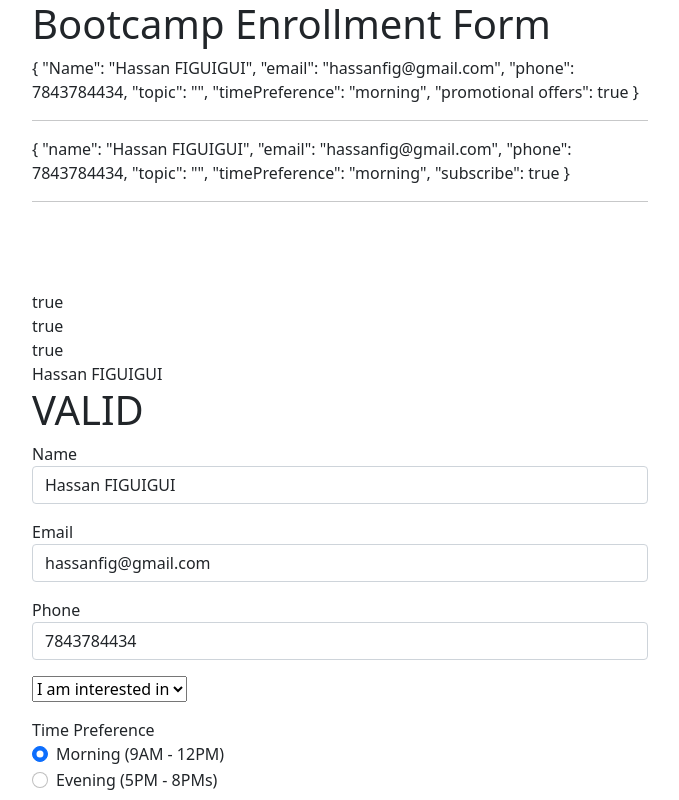
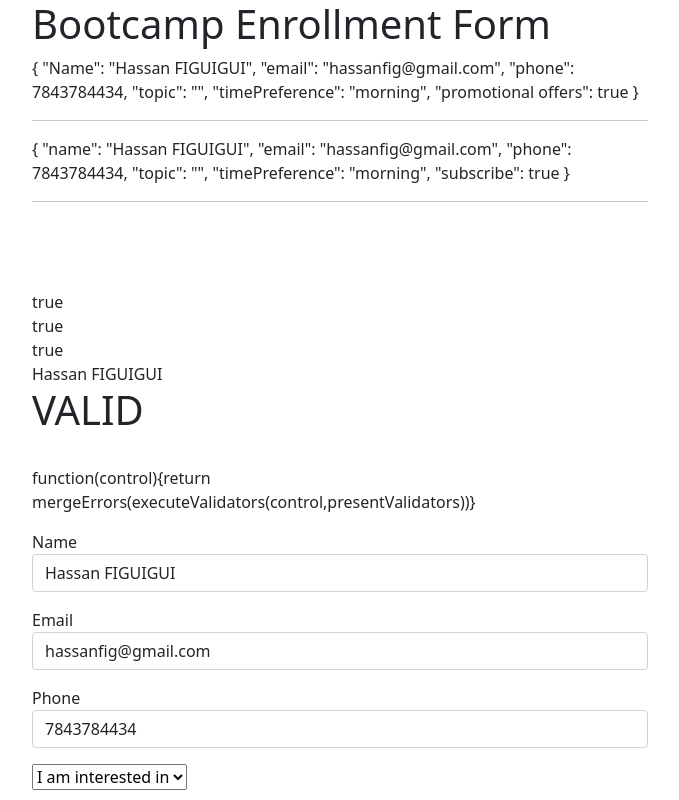
Before and after one commit to hassanfigui1/angular_forms, an Angular app in the folder angular_forms/: page / in a window 1280 px wide. Shown: the top 800 px of the page, without its empty margins (300-979 px from the left). Built offline with nearby package versions, Linux system fonts and the light colour scheme.

Commit message:
adding .validator

```diff
--- a/angular_forms/src/app/form-component/form-component.component.html
+++ b/angular_forms/src/app/form-component/form-component.component.html
@@ -16,6 +16,8 @@
 
         <br>
         <h1>{{name.status}}</h1>
+        <br>
+        <p>{{name.validator}}</p>
 
         <div class="form-group mb-3">
             <label>Name</label>
```
